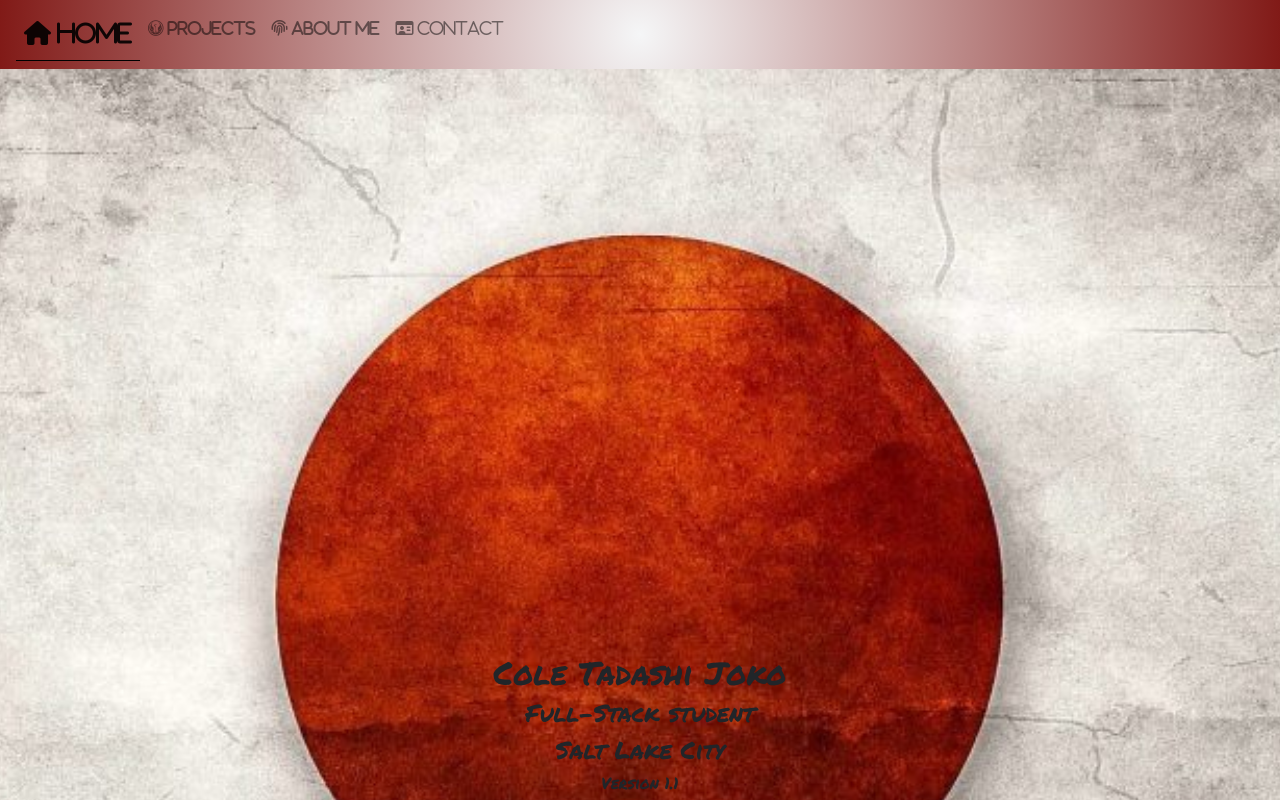
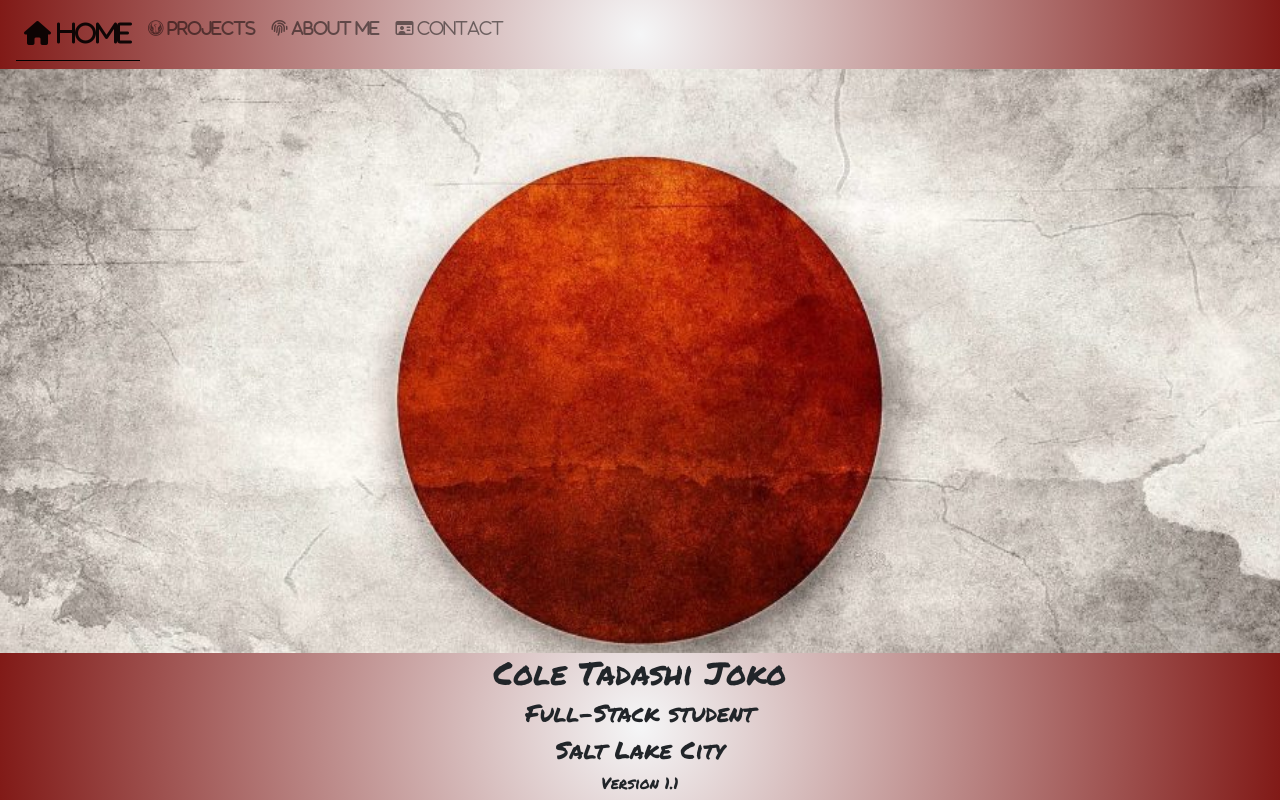
Before and after one commit to cojo12/portfolio2.0, a plain HTML site: page index.html in a window 1280 px wide. Shown: the top 800 px of the page. Drawn offline with nearby package versions, Linux system fonts and the light colour scheme.

Commit message:
fixed footer

```diff
--- a/style.css
+++ b/style.css
@@ -21,15 +21,17 @@ body {
     background-size: cover;
     background-position-x: center;
     background-position-y: center;
-    height: 150vh;
+    height: 100vh;
 }
 
 .footer {
-    position: fixed;
+    position: absolute;
     left: 0;
     bottom: 0;
     width: 100%;
     font-weight: bold;
+    background: radial-gradient(circle, rgba(245,246,247,1) 0%, rgba(129,26,23,1) 100%);
+
 
 }
 
```
